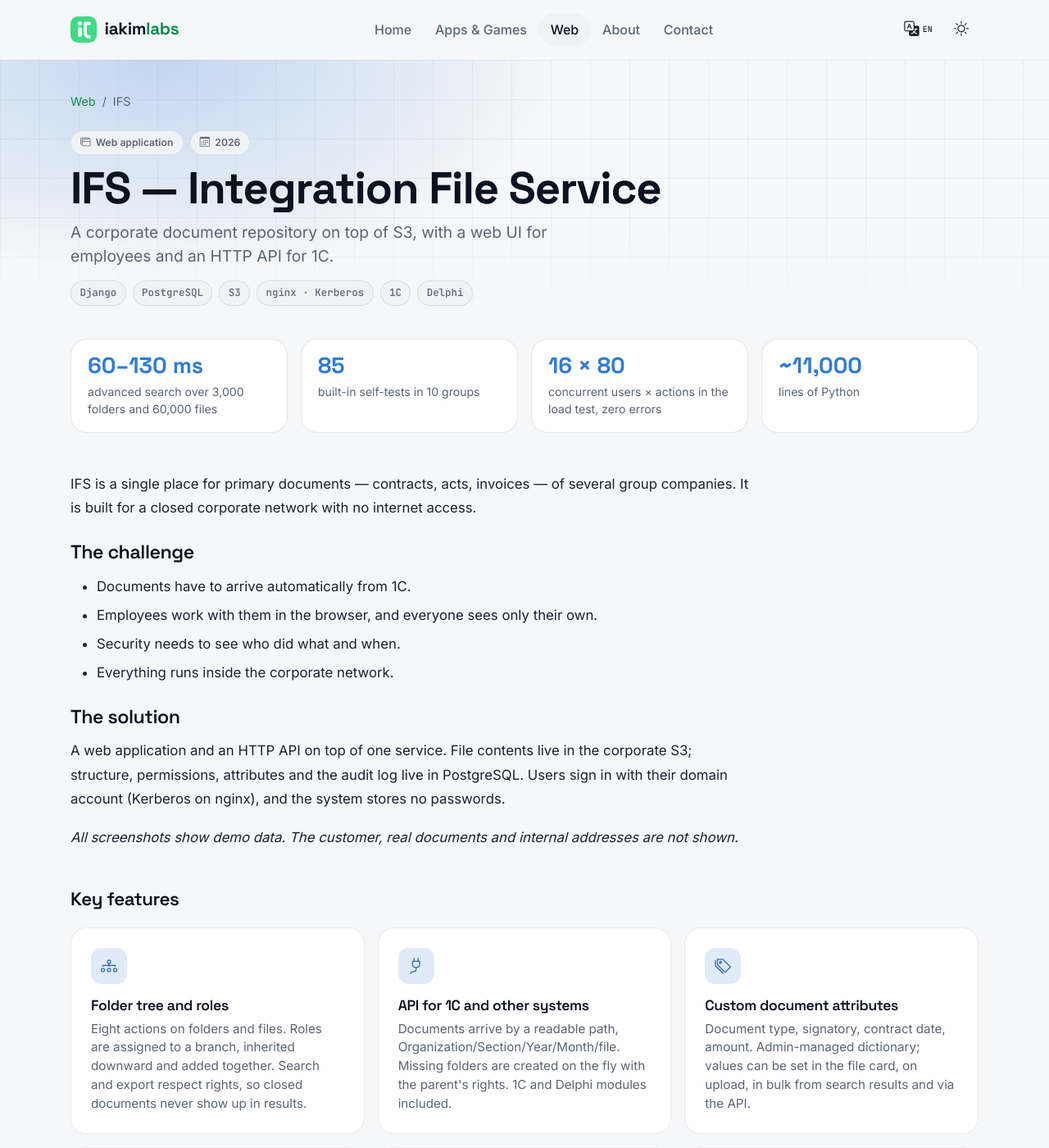
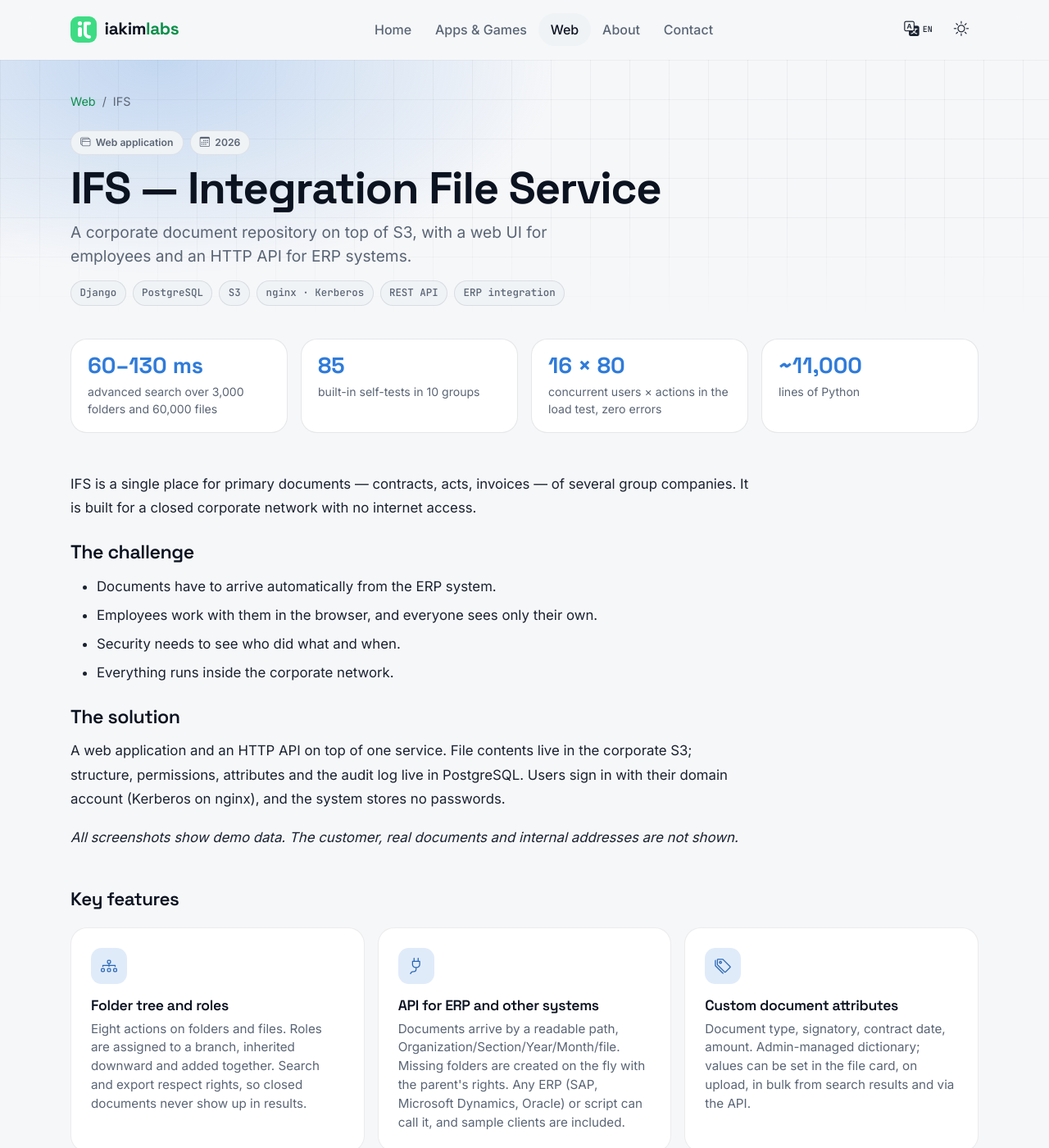
Before and after one commit to iakimlabs/iakimlabs.github.io, a Jekyll site: the page built from _projects/ifs.md, in a window 1280 px wide and 1400 px high. Shown: the whole window at 82% size. Built offline with Jekyll 4.4.1, drawn with Linux system fonts in a browser that asks for light colours.

Commit message:
IFS case study: international demo data and ERP wording
Replace the Russian demo data (organizations, users, currency) with
Western ones, re-shoot all screenshots, redraw the cover and diagram,
and say ERP instead of 1C.

Co-Authored-By: Claude Sonnet 5.5 <noreply@anthropic.com>
Claude-Session: https://claude.ai/code/session_0166y8BgE3d5ShrLBXU53SdE

```diff
--- a/_projects/ifs.md
+++ b/_projects/ifs.md
@@ -1,7 +1,7 @@
 ---
 title: IFS — Integration File Service
 short_title: IFS
-tagline: A corporate document repository on top of S3, with a web UI for employees and an HTTP API for 1C.
+tagline: A corporate document repository on top of S3, with a web UI for employees and an HTTP API for ERP systems.
 summary: Role-based access over a folder tree, single sign-on, an audit log, custom document attributes, advanced search and ZIP / Excel export.
 order: 1
 featured: true
@@ -9,7 +9,7 @@ accent: "#2f7bd9"
 cover: /assets/projects/ifs/cover.webp
 type: Web application
 year: 2026
-tags: [Django, PostgreSQL, S3, nginx · Kerberos, 1C, Delphi]
+tags: [Django, PostgreSQL, S3, nginx · Kerberos, REST API, ERP integration]
 stats:
   - value: "60–130 ms"
     label: advanced search over 3,000 folders and 60,000 files
@@ -24,8 +24,8 @@ features:
     title: Folder tree and roles
     text: Eight actions on folders and files. Roles are assigned to a branch, inherited downward and added together. Search and export respect rights, so closed documents never show up in results.
   - icon: bi-plug
-    title: API for 1C and other systems
-    text: Documents arrive by a readable path, Organization/Section/Year/Month/file. Missing folders are created on the fly with the parent's rights. 1C and Delphi modules included.
+    title: API for ERP and other systems
+    text: Documents arrive by a readable path, Organization/Section/Year/Month/file. Missing folders are created on the fly with the parent's rights. Any ERP (SAP, Microsoft Dynamics, Oracle) or script can call it, and sample clients are included.
   - icon: bi-tags
     title: Custom document attributes
     text: Document type, signatory, contract date, amount. Admin-managed dictionary; values can be set in the file card, on upload, in bulk from search results and via the API.
@@ -69,7 +69,7 @@ IFS is a single place for primary documents — contracts, acts, invoices — of
 
 ## The challenge
 
-- Documents have to arrive automatically from 1C.
+- Documents have to arrive automatically from the ERP system.
 - Employees work with them in the browser, and everyone sees only their own.
 - Security needs to see who did what and when.
 - Everything runs inside the corporate network.
```
Also changed, not shown: README.md, assets/projects/ifs/01_main.webp, assets/projects/ifs/03_file_attributes.webp, assets/projects/ifs/04_advanced_search.webp, assets/projects/ifs/07_admin_structure.webp, assets/projects/ifs/11_admin_journal.webp, assets/projects/ifs/architecture.webp, assets/projects/ifs/cover.webp.
